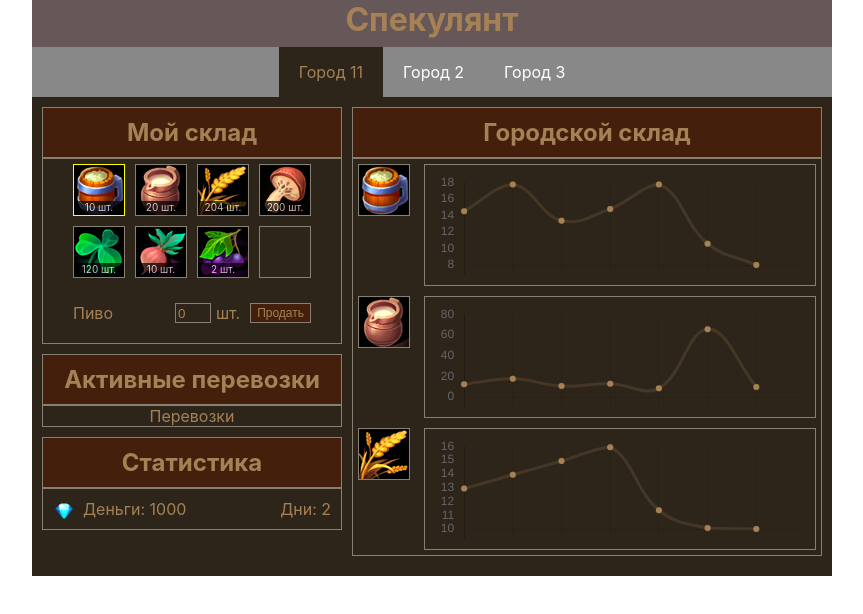
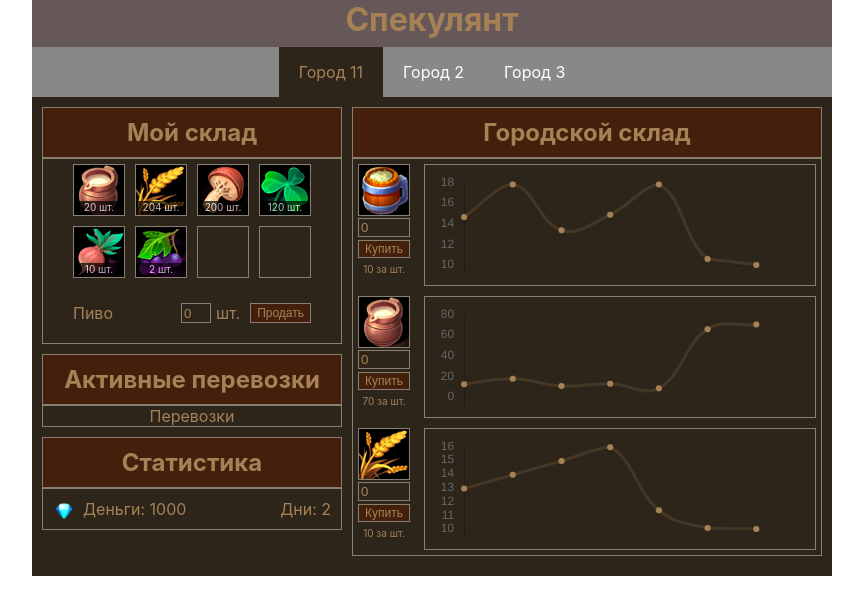
Before and after one commit to d3zm0nd/react-game2, a React (Create React App) app: page / in a window 1280 px wide. Shown: the top 614 px of the page, without its empty margins (208-1071 px from the left). Built offline with nearby package versions, Linux system fonts and the light colour scheme.

Commit message:
lesson 9

```diff
--- a/src/components/App/App.js
+++ b/src/components/App/App.js
@@ -14,7 +14,7 @@ function App() {
   const [cityStorages, setCityStorages] = useState(cityStoragesData);
   const [money, setMoney] = useState(1000);
   const [days, setDays] = useState(1);
-  const [selectedGood, setSelectedGood] = useState(1)
+  const [selectedGood, setSelectedGood] = useState(1);
 
   const sellGoods = (goodId, qty) => {
     const cityStorage = storages.find((storage) => {
@@ -60,11 +60,11 @@ function App() {
 
         let newPrice = goodData.priceStats.slice(-1).pop() + diff * sing;
 
-        if(newPrice > goodData.maxPrice){
+        if (newPrice > goodData.maxPrice) {
           newPrice = goodData.maxPrice;
         }
 
-        if(newPrice > goodData.minPrice){
+        if (newPrice < goodData.minPrice) {
           newPrice = goodData.minPrice;
         }
 
@@ -73,12 +73,39 @@ function App() {
         }
 
         goodData.priceStats[goodData.priceStats.length - 1] = newPrice;
-        //goodData.priceStats.push(newPrice);
-        //goodData.priceStats.shift();
       }
     }
 
     setCityStorages(cityStorages);
+  }
+
+  const buyGoods = (qty, good) => {
+    const totalPrice = qty * good.priceStats[good.priceStats.length - 1];
+
+    if (money >= totalPrice) {
+      const cityStorage = storages.find((storage) => {
+        return storage.cityId === currentCity;
+      });
+
+      if (cityStorage) {
+        const currentGood = cityStorage.goods.find((goodStorage) => {
+          return goodStorage.id === good.id;
+        });
+
+        if (currentGood) {
+          currentGood.qty += qty;
+          setStorages(storages);
+        }
+        else {
+          cityStorage.goods.push({
+            id: good.id,
+            qty: qty
+          });
+        }
+
+        setMoney(money - totalPrice)
+      }
+    }
   }
 
   const liveProcess = () => {
@@ -129,7 +156,12 @@ function App() {
         </div>
         <div className="column">
           <div className="city-storage">
-            <CityStorage storage={findGoodsByCity(cityStorages, currentCity)} />
+            <CityStorage
+              storage={findGoodsByCity(cityStorages, currentCity)}
+              onBuy={(qty, good) => {
+                buyGoods(qty, good);
+              }}
+            />
           </div>
         </div>
       </div>
--- a/src/components/CityStorage/CityStorage.js
+++ b/src/components/CityStorage/CityStorage.js
@@ -1,7 +1,10 @@
 import './CityStorage.scss';
 import { Line } from 'react-chartjs-2';
+import { useState } from 'react';
 
 function CityStorage(props) {
+  let [number, setNumber] = useState(0);
+
   const options = {
     legend: {
       display: false,
@@ -60,7 +63,6 @@ function CityStorage(props) {
         },
       ],
     };
-
   }
 
   return (
@@ -71,7 +73,32 @@ function CityStorage(props) {
           {props.storage.map((good) => {
             return (
               <div className="good-item-wrapper">
-                <div className={`good-item item-${good.id}`} />
+                <div className="good-item-desctiption">
+                  <div className={`good-item item-${good.id}`} />
+
+                  <input
+                    className="input-number"
+                    autoComplete={false}
+                    name="conut"
+                    value={number}
+                    maxLength="3"
+                    onChange={(e) => {
+                      setNumber(e.currentTarget.value);
+                    }} />
+
+                  <button
+                    className="button"
+                    onClick={() => {
+                       props.onBuy(parseInt(number), good);
+                       setNumber(0);
+                    }}>
+                    Купить
+                    </button>
+
+                  <p className="price-description">
+                    {good.priceStats[good.priceStats.length - 1]} за шт.
+                  </p>
+                </div>
                 <div className="good-item-stats">
                   <Line data={getGoodData(good.priceStats)} options={options} />
                 </div>
--- a/src/components/CityStorage/CityStorage.scss
+++ b/src/components/CityStorage/CityStorage.scss
@@ -3,11 +3,15 @@
         display: flex;
         justify-content: space-between;
 
+        .good-item-desctiption {
+            width: 52px;
+            margin: 5px;
+        }
+
         .good-item {
             width: 50px;
             height: 50px;
             border: 1px solid #877f72;
-            margin: 5px;
             vertical-align: top;
 
             background-image: url("../../img/icons.png");
@@ -65,6 +69,22 @@
             }
         }
 
+        .input-number {
+            background: none;
+            border: 1px solid #877f72;
+            color: #a68156;
+            width: 100%;
+        }
+
+        .button {
+            margin: 0;
+        }
+
+        .price-description {
+            font-size: 10px;
+            margin: 5px 0 0;
+        }
+
         .good-item-stats {
             border: 1px solid #877f72;
             padding: 10px;
--- a/src/components/Storage/Storage.scss
+++ b/src/components/Storage/Storage.scss
@@ -109,29 +109,6 @@
     border: 1px solid #877f72;
     color: #a68156;
     margin-right: 5px;
-
-    &:focus,
-    &:active {
-      box-shadow: none;
-      outline: none;
-    }
   }
 
-  .button {
-    background: #44200c;
-    color: #a68156;
-    border: 1px solid #877f72;
-    font-size: 12px;
-    margin-left: 10px;
-    cursor: pointer;
-
-    &:hover {
-      color: white;
-    }
-
-    &:focus,
-    &:active {
-      outline: none;
-    }
-  }
 }
--- a/src/data.js
+++ b/src/data.js
@@ -1,10 +1,6 @@
 export const storagesData = [{
   cityId: 1,
   goods: [
-    {
-      id: 1,
-      qty: 10,
-    },
     {
       id: 2,
       qty: 20,
--- a/src/index.scss
+++ b/src/index.scss
@@ -5,3 +5,31 @@ body {
   font-family: -apple-system, BlinkMacSystemFont, "Segoe UI", "Roboto", "Oxygen", "Ubuntu", "Cantarell", "Fira Sans",
     "Droid Sans", "Helvetica Neue", sans-serif;
 }
+
+input {
+  box-sizing: border-box;
+
+  &:focus,
+  &:active {
+    box-shadow: none;
+    outline: none;
+  }
+}
+
+.button {
+  background: #44200c;
+  color: #a68156;
+  border: 1px solid #877f72;
+  font-size: 12px;
+  margin-left: 10px;
+  cursor: pointer;
+
+  &:hover {
+    color: white;
+  }
+
+  &:focus,
+  &:active {
+    outline: none;
+  }
+}
```
